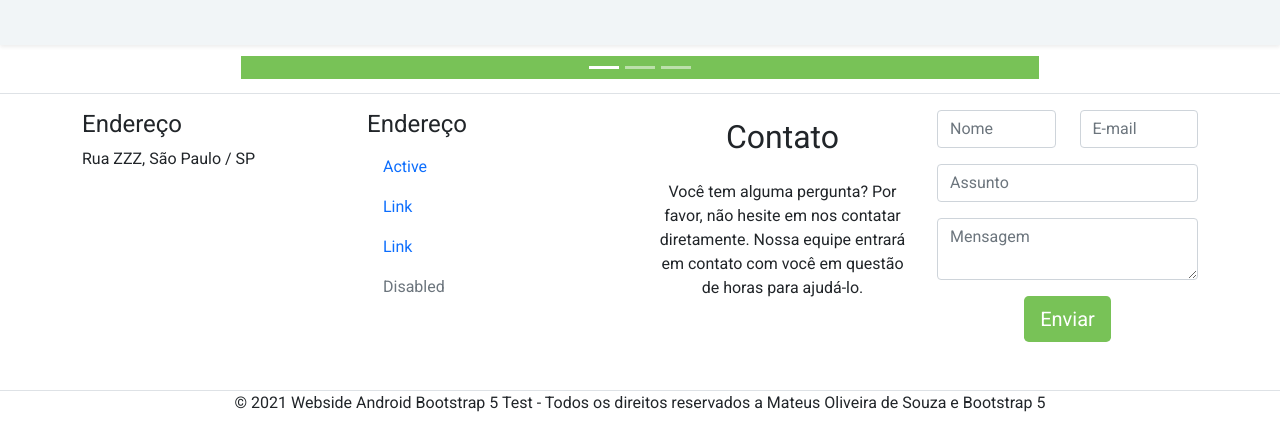
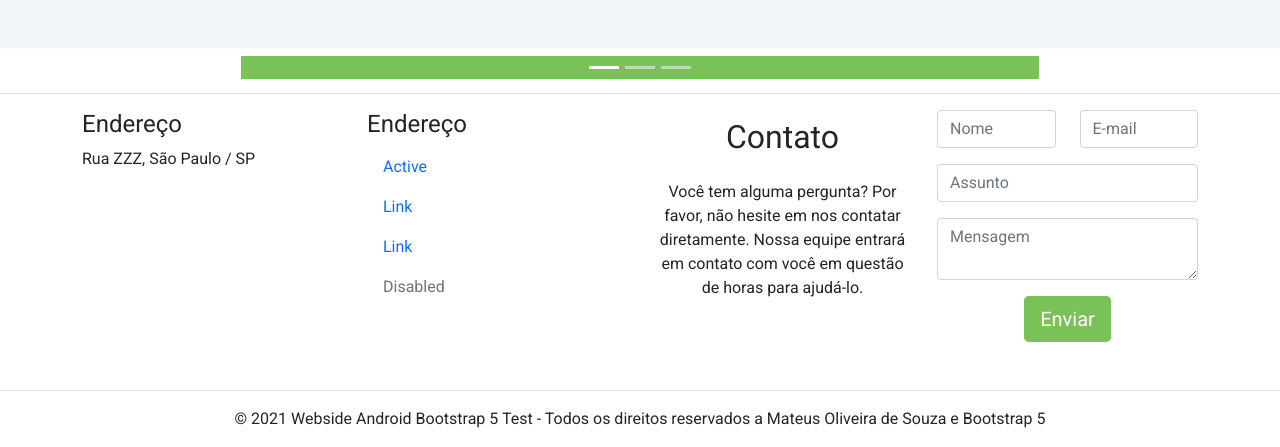
Before and after one commit to Arkihxd/Bootstrap5, a plain HTML site: page websiteAndroid.html in a window 1280 px wide. Shown: the part 3438-3885 px from the top of the page. Drawn offline with Linux system fonts and the light colour scheme.

```diff
--- a/websiteAndroid.html
+++ b/websiteAndroid.html
@@ -399,7 +399,7 @@
 
     <div class="row border-top">
         <div class="col-12">
-            <p class="text-center">© 2021 Webside Android Bootstrap 5 Test - Todos os direitos reservados a Mateus
+            <p class="text-center mt-3">© 2021 Webside Android Bootstrap 5 Test - Todos os direitos reservados a Mateus
                 Oliveira de Souza e Bootstrap 5 </p>
         </div>
     </div>
```
Also changed, not shown: 1 other file.
